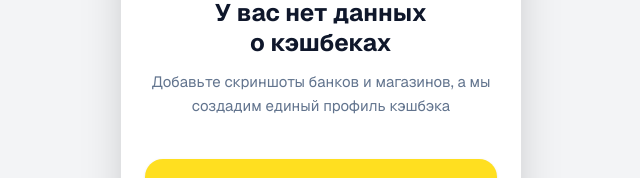
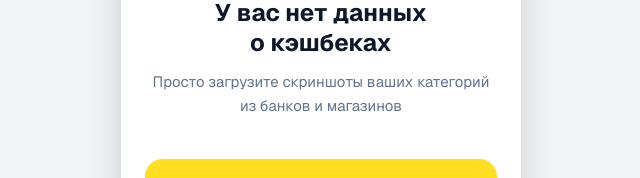
Before and after one commit to xeha/v0-cashback-aggregation-app, a Next.js app: page / in a window 1280 px wide. Shown: the part 484-662 px from the top of the page, without its empty margins (319-959 px from the left). Built offline with nearby package versions, Linux system fonts and the light colour scheme.

Commit message:
feat: update empty screen call to action text for clarity
Updated call to action to simplify screenshot upload instructions

Co-authored-by: xeha <18693192+xeha@users.noreply.github.com>

```diff
--- a/components/screens/empty-screen.tsx
+++ b/components/screens/empty-screen.tsx
@@ -22,7 +22,7 @@ export function EmptyScreen({ onUpload }: { onUpload: (kind: "bank" | "market")
         У вас нет данных о кэшбеках
       </h1>
       <p className="mt-3 text-pretty text-[15px] leading-relaxed text-slate-500">
-        Добавьте скриншоты банков и магазинов, а мы создадим единый профиль кэшбэка
+        Просто загрузите скриншоты ваших категорий из банков и магазинов
       </p>
 
       <div className="mt-10 flex w-full flex-col gap-3">
```
